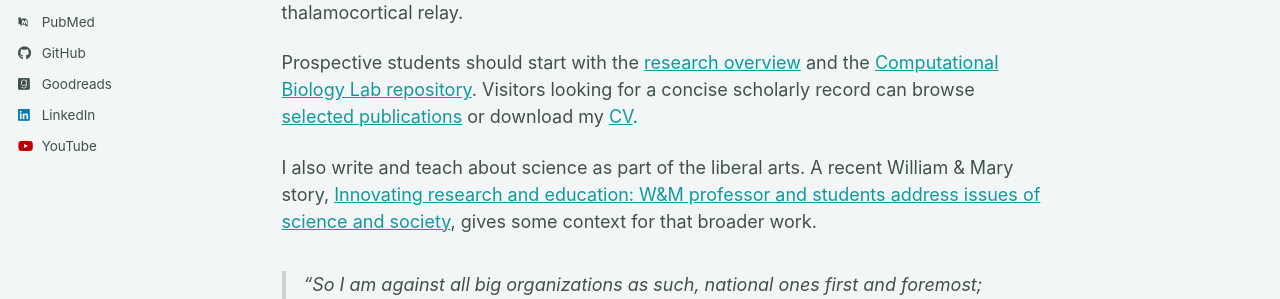
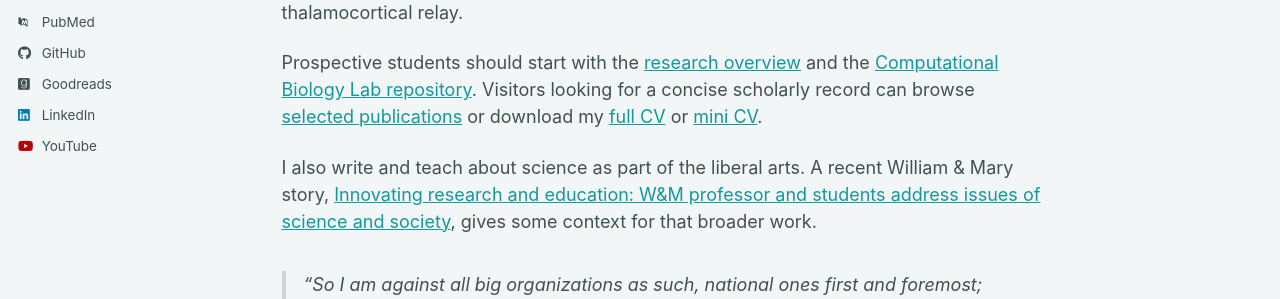
Before and after one commit to gregconradismith/gregconradismith.github.io, a Jekyll site: the page built from _pages/about.md, in a window 1280 px wide and 1226 px high. Shown: the part 515-814 px from the top of the window. Built offline with Jekyll 4.4.1, drawn with Linux system fonts in a browser that asks for light colours; some web fonts are replaced; a script bundle is joined from its source files by our own code; library files that are not in the unit come from our copies.

Commit message:
Link full and mini CV PDFs

```diff
--- a/_pages/about.md
+++ b/_pages/about.md
@@ -13,7 +13,7 @@ My work uses mathematical and computational models to connect cellular mechanism
 
 The Computational Biology Laboratory is currently interested in receptor oligomers and allostery, respiratory rhythm generation, liquid-liquid phase separation in cellular organization, and mathematical approaches to pattern formation. Past projects include calcium sparks and waves, population-density methods in neuroscience, and models of thalamocortical relay.
 
-Prospective students should start with the [research overview](/research/) and the [Computational Biology Lab repository](https://github.com/gregconradismith/computational-biology-lab-at-william-and-mary-examples). Visitors looking for a concise scholarly record can browse [selected publications](/publications/) or download my [CV](/files/Greg_Conradi_Smith_Curriculum_Vitae.pdf).
+Prospective students should start with the [research overview](/research/) and the [Computational Biology Lab repository](https://github.com/gregconradismith/computational-biology-lab-at-william-and-mary-examples). Visitors looking for a concise scholarly record can browse [selected publications](/publications/) or download my [full CV](/files/Greg_Conradi_Smith_Curriculum_Vitae.pdf) or [mini CV](/files/Greg_Conradi_Smith_Mini_CV.pdf).
 
 I also write and teach about science as part of the liberal arts. A recent William & Mary story, [Innovating research and education: W&M professor and students address issues of science and society](https://news.wm.edu/2023/11/16/innovating-research-and-education-wm-professor-and-students-address-issues-of-science-and-society/), gives some context for that broader work.
 
```
Also changed, not shown: 1 other file.
